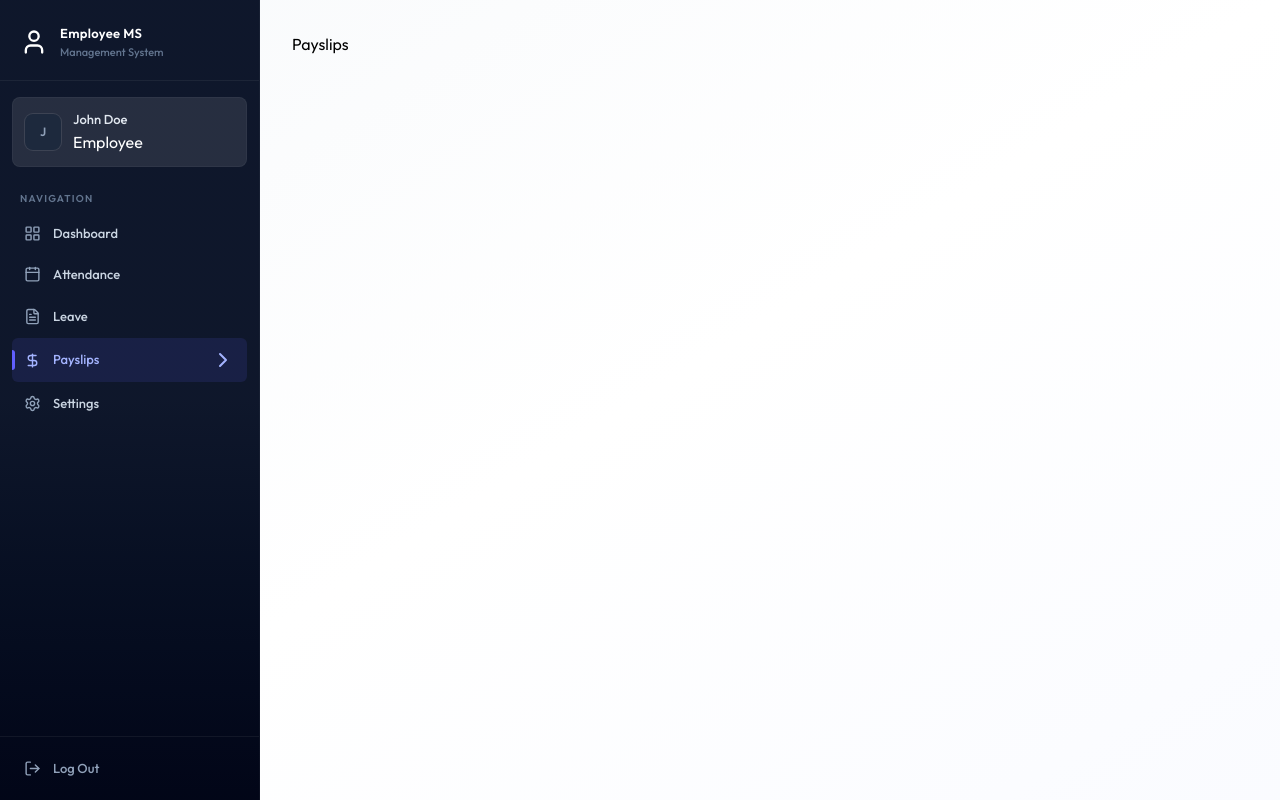
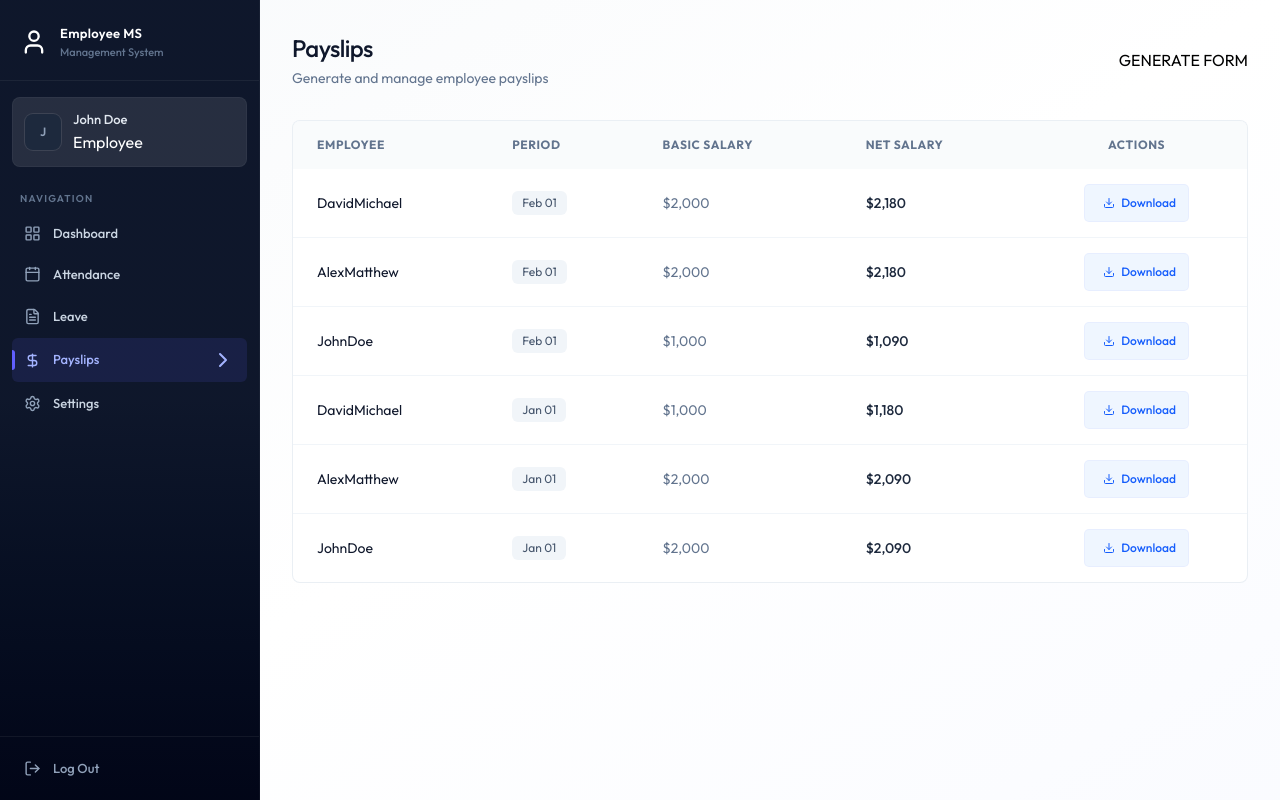
Before and after one commit to Moeen999/fs-ems, a React (Vite) app in the folder client/: page /payslips in a window 1280 px wide. Built offline with nearby package versions, Linux system fonts and the light colour scheme.

Commit message:
feat: implement Payslips page with loading state and PaySlipList component

```diff
--- /dev/null
+++ b/client/src/components/payslips/PaySlipList.jsx
@@ -0,0 +1,70 @@
+import { format } from "date-fns";
+import { Download } from "lucide-react";
+
+const PaySlipList = ({ payslips, isAdmin }) => {
+  return (
+    <div className="card overflow-hidden">
+      <div className="overflow-x-auto">
+        <table className="table-modern">
+          <thead>
+            <tr>
+              {isAdmin && <th>Employee</th>}
+              <th>Period</th>
+              <th>Basic Salary</th>
+              <th>Net Salary</th>
+              <th className="text-center">Actions</th>
+            </tr>
+          </thead>
+
+          <tbody>
+            {payslips.length === 0 ? (
+              <tr>
+                <td
+                  className="text-center py-12 text-slate-400"
+                  colSpan={isAdmin ? 5 : 4}
+                >
+                  No payslips found
+                </td>
+              </tr>
+            ) : (
+              payslips.map((payslip) => {
+                return (
+                  <tr key={payslip?._id || payslip?.id}>
+                    {isAdmin && (
+                      <td className="text-slate-900">
+                        {payslip.employee?.firstName}
+                        {payslip.employee?.lastName}
+                      </td>
+                    )}
+
+                    <td className="text-slate-500">
+                      <span className="badge bg-slate-100 text-slate-600">
+                        {format(new Date(payslip.year,payslip.month - 1),"MMM dd")}
+                      </span>
+                    </td>
+
+                    <td className="text-slate-500">
+                      ${payslip.basicSalary?.toLocaleString()}
+                    </td>
+                    <td className="text-slate-800 font-medium">
+                      ${payslip.netSalary?.toLocaleString()}
+                    </td>
+
+                    <td
+                      className="text-center">
+                        <button onClick={()=>window.open(`/print/payslips/${payslip?._id || payslip?.id}`)} className="inline-flex items-center px-3 py-1.5 text-xs font-medium rounded text-blue-600 bg-blue-50 hover:bg-blue-100 transition-colors ring-1 ring-blue-600/10">
+                            <Download className="w-3 h-3 m-1.5"/> Download
+                        </button>
+                    </td>
+                  </tr>
+                );
+              })
+            )}
+          </tbody>
+        </table>
+      </div>
+    </div>
+  );
+};
+
+export default PaySlipList;
--- a/client/src/pages/Payslips.jsx
+++ b/client/src/pages/Payslips.jsx
@@ -1,10 +1,48 @@
+import { useCallback, useEffect, useState } from "react";
+import { dummyEmployeeData, dummyPayslipData } from "../assets/assets";
+import Loading from "../components/Loading";
+import PaySlipList from "../components/payslips/PaySlipList";
 
 const Payslips = () => {
+  const [paySlips, setPaySlips] = useState([]);
+  const [employees, setEmployees] = useState([]);
+  const [loading, setLoading] = useState(true);
+
+  const isAdmin = true;
+
+  const fetchPaySlips = useCallback(() => {
+    setPaySlips(dummyPayslipData);
+    setTimeout(() => {
+      setLoading(false);
+    }, 1000);
+  }, []);
+
+  useEffect(() => {
+    fetchPaySlips();
+  }, [fetchPaySlips]);
+
+  useEffect(() => {
+    if (isAdmin) setEmployees(dummyEmployeeData);
+  }, [isAdmin]);
+
+  if (loading) return <Loading />;
   return (
-    <div>
-      Payslips
+    <div className="animate-fade-in">
+      <div className="flex flex-col sm:flex-row justify-between items-start sm:items-center gap-4 mb-8">
+        <div>
+          <h1 className="page-title">Payslips</h1>
+          <p className="page-subtitle">
+            {isAdmin
+              ? "Generate and manage employee payslips"
+              : "Your payslips history"}
+          </p>
+        </div>
+
+        {isAdmin && <p>GENERATE FORM</p>}
+      </div>
+      <PaySlipList isAdmin={isAdmin} payslips={paySlips}/>
     </div>
-  )
-}
+  );
+};
 
-export default Payslips
+export default Payslips;
```
